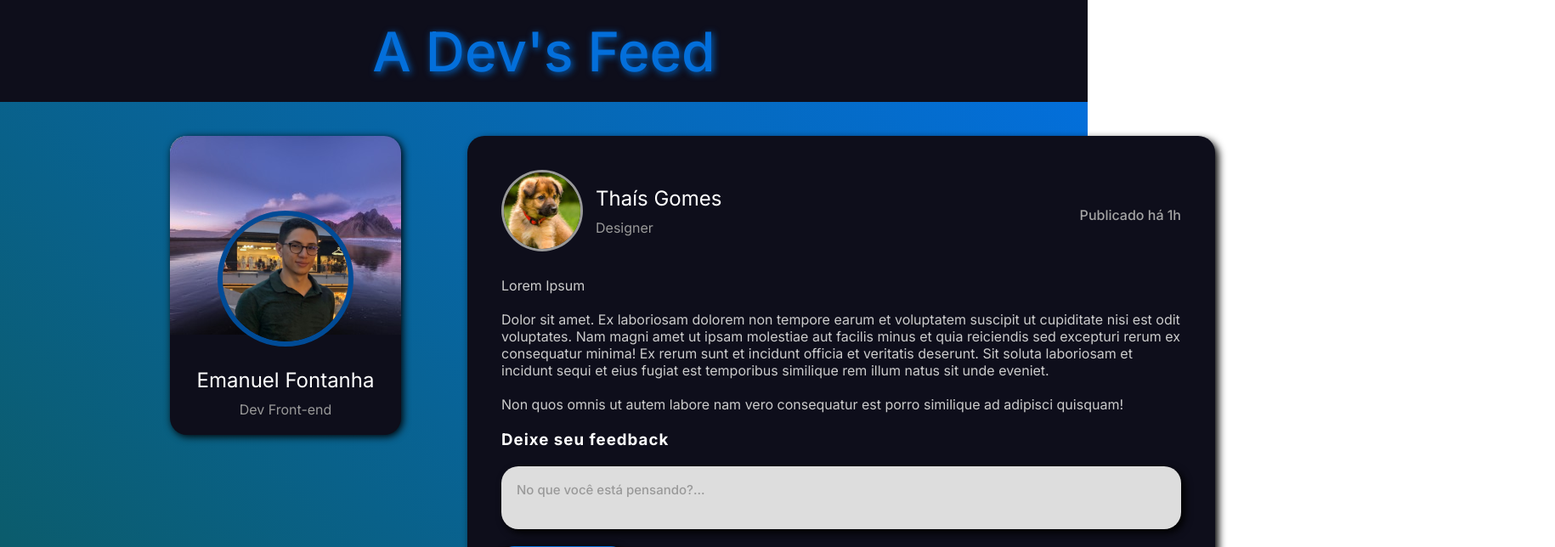
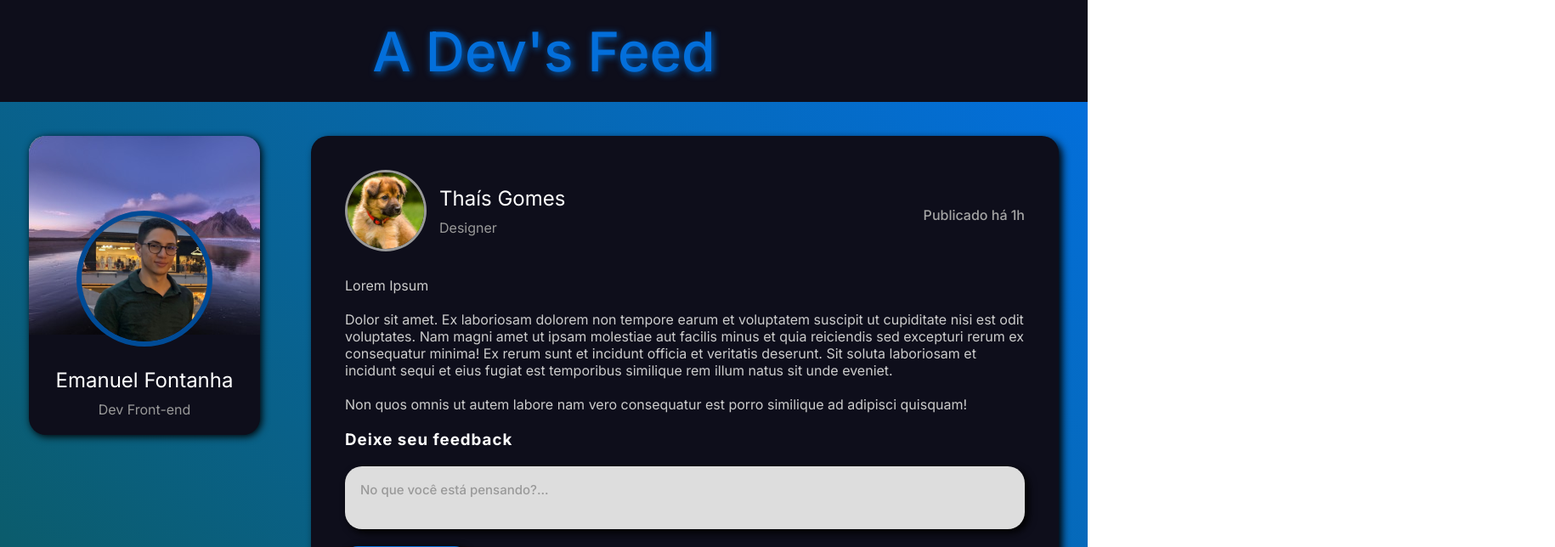
Before and after one commit to Emanuel-Fontanha/A-Devs-Feed, a React (Vite) app: page / in a window 1280 px wide. Shown: the top 644 px of the page at 85% size, 1830 px wide, since content can reach past the window. Built offline with nearby package versions, Linux system fonts and the light colour scheme.

Commit message:
SelfCard now moves according to scrolling;

```diff
--- a/src/Componentes/MainDiv/index.tsx
+++ b/src/Componentes/MainDiv/index.tsx
@@ -10,8 +10,10 @@ import styles from "./styles.module.css"
 export default function MainDiv() {
     return (
         <div className={styles.mainDiv}>
-            <SelfCard />
-            <div className={styles.subDiv}>
+            <div className={styles.subDiv01}>
+                <SelfCard />
+            </div>
+            <div className={styles.subDiv02}>
                 <ThaisCard />
                 <RicardoCard />
             </div>
--- a/src/Componentes/MainDiv/styles.module.css
+++ b/src/Componentes/MainDiv/styles.module.css
@@ -4,17 +4,22 @@
     box-sizing: border-box;
 }
 .mainDiv {
-	justify-content: center;
+    display: flex;
 	flex-direction: row;
+    justify-content: center;
 	min-height: fit-content;
     background: linear-gradient(45deg, #114e1b, #036FDB);
-	gap: 120px;
 	padding-top: 40px;
+    gap: 60px;
 }
-.subDiv {
+.subDiv01 {
+	gap: 40px;
+    height: inherit;
+    margin-bottom: 40px;;
+}
+.subDiv02 {
 	display: flex;
 	flex-direction: column;
+    min-height: fit-content;
 	gap: 40px;
-    position: relative;
-    left: 550px;
 }
--- a/src/Componentes/SelfCard/styles.module.css
+++ b/src/Componentes/SelfCard/styles.module.css
@@ -19,10 +19,10 @@
 	border-radius: 20px;
 	gap: 10px;
 	box-shadow: 2px 2px 10px;
-    position: fixed;
-    left: 200px;
     z-index: 1;
     transition: 0.3s ease-in-out;
+    position: sticky;
+    top: 100px;
 
     &:hover {
         transform: scale(1.05);
```
